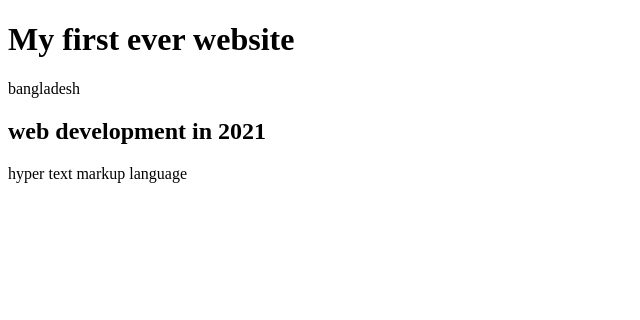
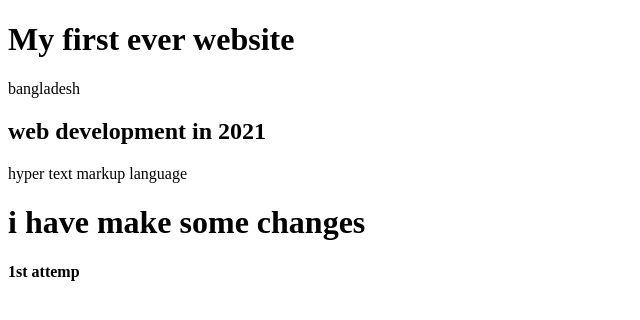
Before and after one commit to Tayeb-cyber-master/my-first-website, a plain HTML site: page index.html in a window 1280 px wide. Shown: the whole page, without its empty margins (0-640 px from the left). Drawn offline with Linux system fonts and the light colour scheme.

Commit message:
Update index.html

```diff
--- a/index.html
+++ b/index.html
@@ -11,6 +11,8 @@
     <p>bangladesh</p>
     <h2>web development in 2021</h2>
     <span>hyper text markup language</span>
+    <h1>i have make  some changes</h1>
+    <b>1st attemp </b>
 
 </body>
 </html>
```
